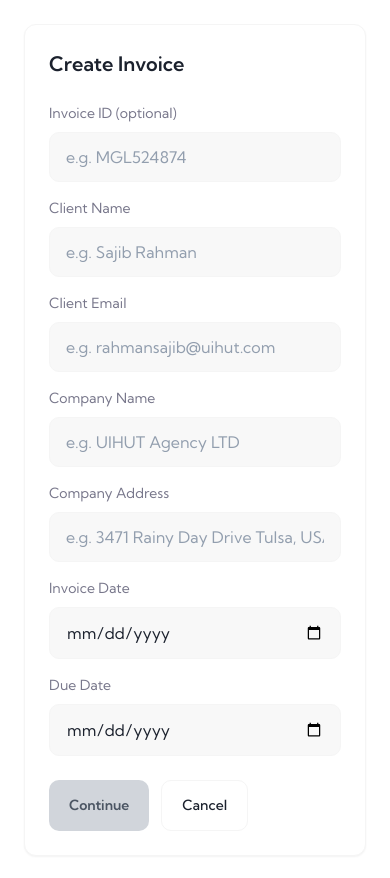
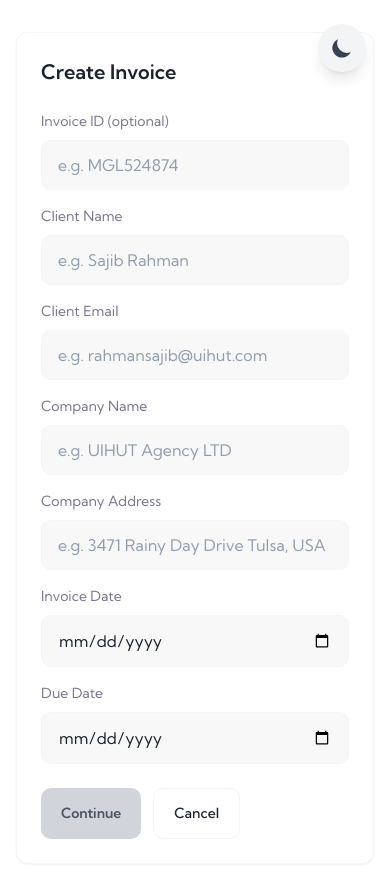
Before and after one commit to Sammie-1/FInance-app, a React (Vite) app: page /create-invoice in a window 390 px wide. Shown: the top 878 px of the page. Built offline with nearby package versions, Linux system fonts and the light colour scheme.

Commit message:
Add Dark Mode Toggle component to CreateInvoice and NewInvoice pages for enhanced user experience; updated layout and styling for better responsiveness.

```diff
--- a/src/pages/CreateInvoice.jsx
+++ b/src/pages/CreateInvoice.jsx
@@ -1,6 +1,7 @@
 import { useState, useMemo } from 'react'
 import { useNavigate } from 'react-router-dom'
 import { useDarkMode } from '../hooks/useDarkMode'
+import DarkModeToggle from '../components/DarkModeToggle'
 
 const formatDateForDisplay = (value) => {
   if (!value) return ''
@@ -61,10 +62,15 @@ const CreateInvoice = () => {
 
   return (
     <div className={`${isDarkMode ? 'bg-[#1c1a2e]' : 'bg-white'} min-h-screen transition-colors duration-300`}>
-      <div className="flex justify-center items-start sm:items-center p-6">
+      {/* Dark Mode Toggle */}
+      <div className="fixed top-6 right-6 md:top-8 md:right-8 lg:top-10 lg:right-10 z-50">
+        <DarkModeToggle />
+      </div>
+
+      <div className="min-h-screen flex items-center justify-center px-4 py-8 sm:px-6 lg:px-8">
         <form
           onSubmit={handleSubmit}
-          className={`${isDarkMode ? 'bg-[#1e1c30] border-[#201e34]' : 'bg-white border-neutral-100'} w-full max-w-[640px] border rounded-[12px] p-6 sm:p-8 shadow-sm`}
+          className={`${isDarkMode ? 'bg-[#1e1c30] border-[#201e34]' : 'bg-white border-neutral-100'} w-full max-w-md sm:max-w-lg md:max-w-xl lg:max-w-2xl xl:max-w-3xl border rounded-[12px] p-6 sm:p-8 shadow-sm`}
         >
           <h2 className={`font-['Kumbh_Sans'] text-[20px] sm:text-[22px] font-semibold mb-6 ${isDarkMode ? 'text-white' : 'text-[#1b212d]'}`}>
             Create Invoice
--- a/src/pages/NewInvoice.jsx
+++ b/src/pages/NewInvoice.jsx
@@ -51,6 +51,11 @@ const NewInvoice = () => {
             <path strokeLinecap="round" strokeLinejoin="round" strokeWidth={2} d="M4 6h16M4 12h16M4 18h16" />
           </svg>
         </button>
+
+        {/* Dark Mode Toggle */}
+        <div className="fixed top-6 right-6 md:top-8 md:right-8 lg:top-10 lg:right-10 z-50">
+          <DarkModeToggle />
+        </div>
 
         {/* Sidebar - Updated to match Figma design */}
         <div className={`fixed md:relative z-40 w-[250px] h-screen transform transition-transform duration-300 ease-in-out ${
```
